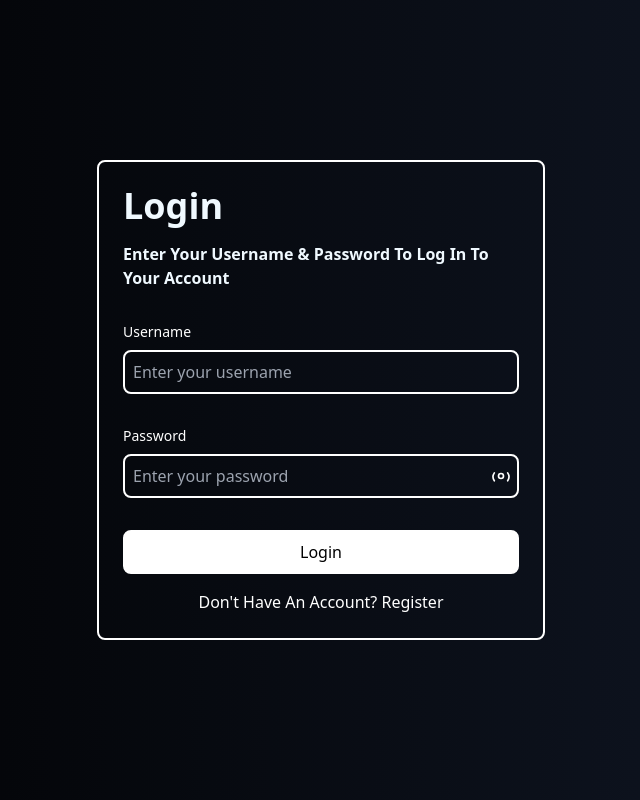
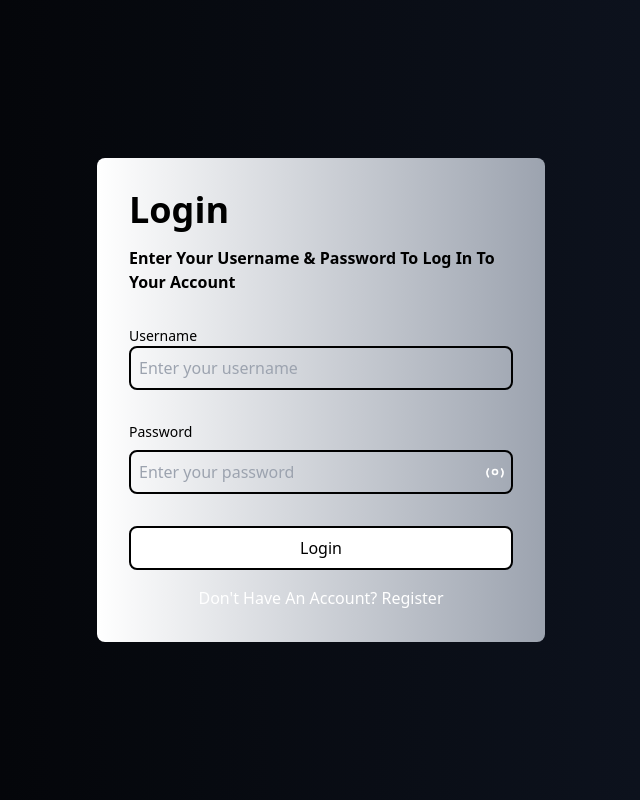
Before and after one commit to logoskal-office/zi-net, a Django app: page /auth/login/ in a window 1280 px wide. Shown: the part 72-872 px from the top of the page, without its empty margins (319-959 px from the left). Run offline with Django 5.2, Linux system fonts and the light colour scheme; some libraries are stand-ins or nearby versions.

Commit message:
Trans: Experimenting with the new gradient form background

```diff
--- a/zi_net/user_auth/templates/user_auth/login.html
+++ b/zi_net/user_auth/templates/user_auth/login.html
@@ -1,23 +1,23 @@
 {% extends 'base.html' %} {% block content %}
 
 <div x-data="{ showPassword: false }" class="flex items-center justify-center min-h-screen">
-	<div class="border-2 border-white p-6 rounded-lg w-full max-w-md text-sky-50">
+	<div class="bg-gradient-to-r from-white via-zink-500 to-gray-400 p-8 rounded-lg max-w-md ">
 		<h2 class="text-4xl font-semibold mb-4">Login</h2>
 		<h2 class="text-md font-semibold mb-8">Enter Your Username & Password To Log In To Your Account</h2>
 		<form method="POST">
 			{% csrf_token %}
 			<div class="mb-8">
-				<label for="username" class="block text-white text-sm font-medium mb-2">Username</label>
-				<input type="text" id="username" name="username" class="w-full border-2 border-white bg-transparent text-white rounded-lg p-2 focus:outline-none focus:ring-2 focus:ring-white" placeholder="Enter your username" required />
+				<label for="username" class="block text-sm font-medium">Username</label>
+				<input type="text" id="username" name="username" class="w-full border-2 border-black bg-transparent text-white rounded-lg p-2 focus:outline-none focus:ring-2 focus:ring-white" placeholder="Enter your username" required />
 			</div>
 			<div class="mb-8">
-				<label for="password" class="block text-white text-sm font-medium mb-2">Password</label>
+				<label for="password" class="block text-sm font-medium mb-2">Password</label>
 				<div class="relative">
 					<input
 						:type="showPassword ? 'text' : 'password'"
 						id="password"
 						name="password"
-						class="w-full border-2 border-white bg-transparent text-white rounded-lg p-2 focus:outline-none focus:ring-2 focus:ring-white"
+						class="w-full border-2 border-black bg-transparent text-white rounded-lg p-2 focus:outline-none focus:ring-2 focus:ring-white"
 						placeholder="Enter your password"
 						required
 					/>
@@ -35,7 +35,7 @@
 					</button>
 				</div>
 			</div>
-			<button type="submit" class="w-full bg-white border-2 border-white py-2 rounded-lg text-black hover:scale-90 hover:text-scale-105 transition mb-4">Login</button>
+			<button type="submit" class="w-full bg-white border-2 border-black py-2 rounded-lg text-black hover:scale-90 hover:text-scale-105 transition mb-4">Login</button>
 		</form>
 		<div class="text-white text-center text-underline">Don't Have An Account? <a href="#" class="text-underline-white">Register</a></div>
 	</div>
```
Also changed, not shown: zi_net/display/templates/display/contact-us.html (+4 -4 lines).
